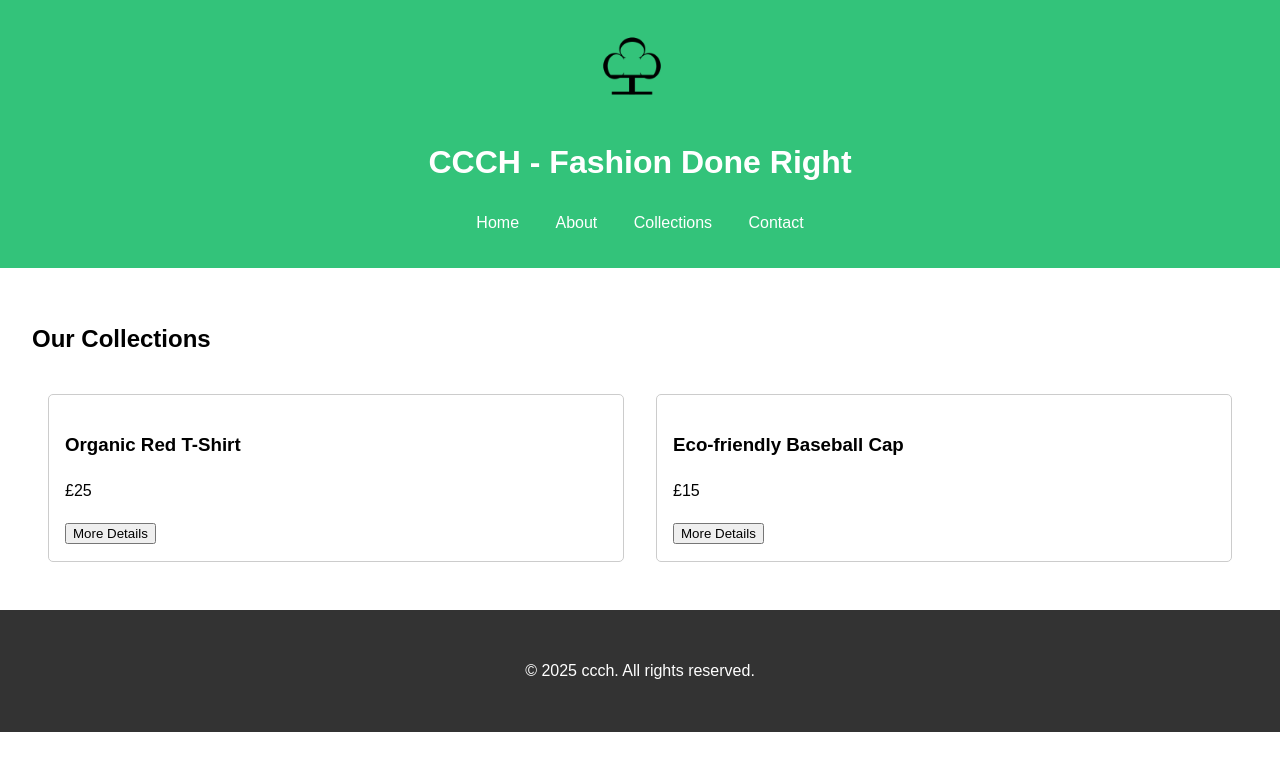
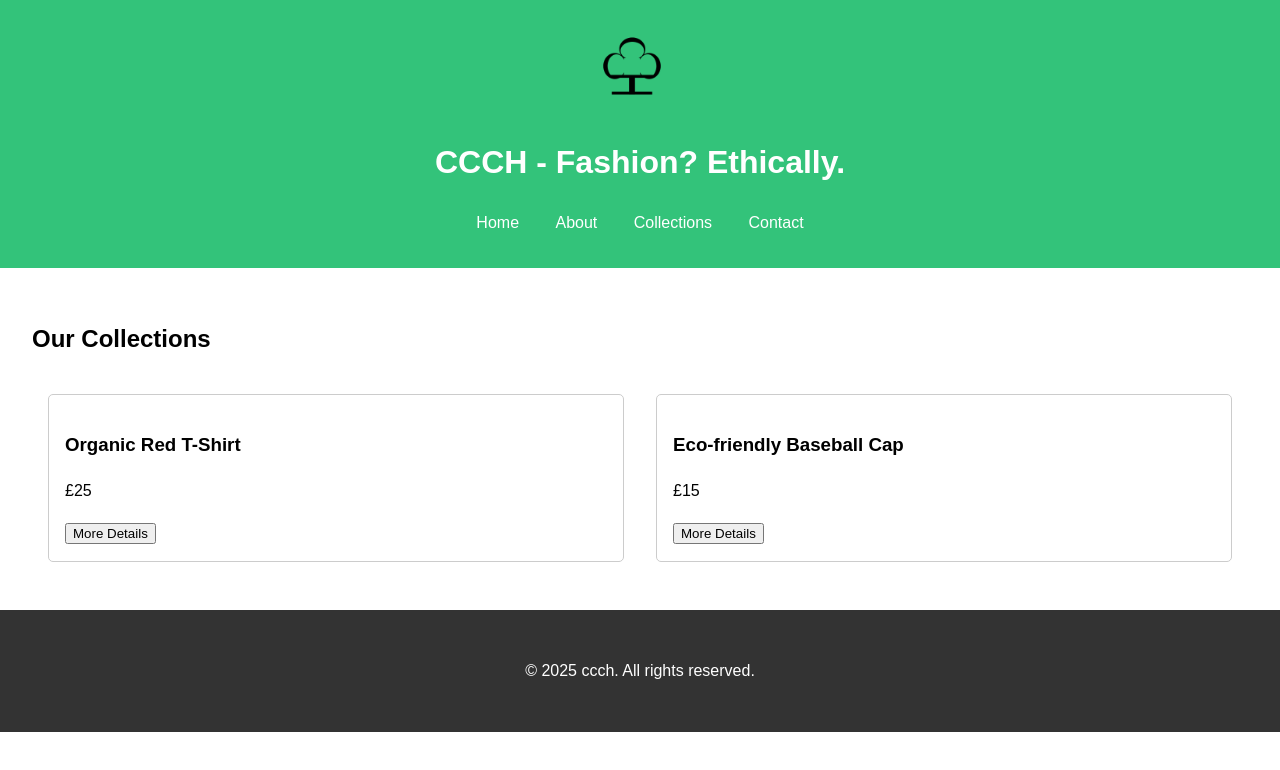
Before and after one commit to CCCHfashion/website, a plain HTML site: page collections.html in a window 1280 px wide. Drawn offline with Linux system fonts and the light colour scheme.

Commit message:
Update collections.html

```diff
--- a/collections.html
+++ b/collections.html
@@ -14,7 +14,7 @@
         <img src="logo.png" alt="ccch Logo" />
 
     </div>
-        <h1>CCCH - Fashion Done Right</h1>
+        <h1>CCCH - Fashion? Ethically.</h1>
         <nav>
             <ul>
                 <li><a href="index.html">Home</a></li>
```
